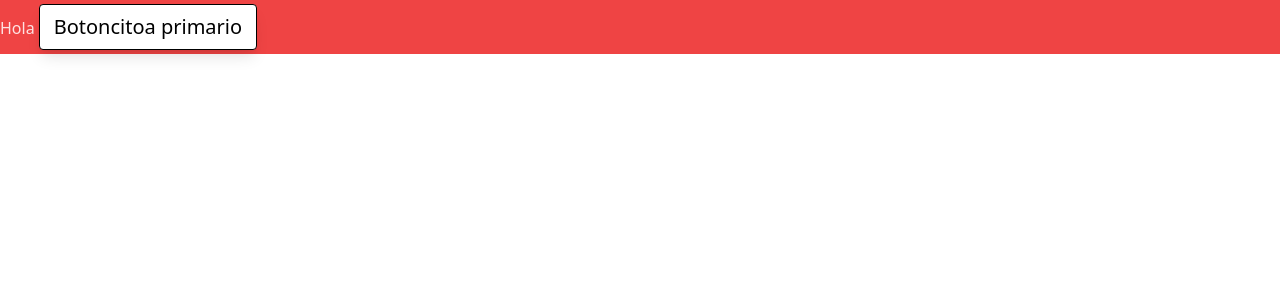
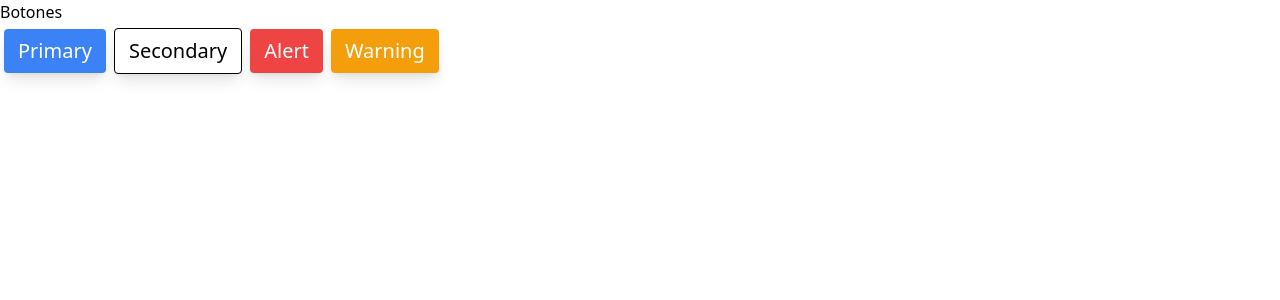
Before and after one commit to domakedev/domakedev-tailwindcss-components, a React (Create React App) app: page / in a window 1280 px wide. Shown: the top 300 px of the page. Built offline with nearby package versions, Linux system fonts and the light colour scheme.

Commit message:
Agregue botones a la pantalla principal

```diff
--- a/src/App.js
+++ b/src/App.js
@@ -1,17 +1,27 @@
-import './App.css';
+import "./App.css";
 
-import Button from './components/atoms/Button';
+import Button from "./components/atoms/Button";
 
 function App() {
   return (
+    <div className="">
+      <h1>Botones</h1>
+      <Button type="primary" size="big">
+        Primary
+      </Button>
 
-    <div className="bg-red-500 text-red-100	">Hola
+      <Button type="secondary" size="big" te>
+        Secondary
+      </Button>
 
-      <Button type="secondary" size="big" text="Botoncitoa primario"></Button>
+      <Button type="alert" size="big">
+        Alert
+      </Button>
 
+      <Button type="warning" size="big">
+        Warning
+      </Button>
     </div>
-
-
   );
 }
 
--- a/src/components/atoms/Button.js
+++ b/src/components/atoms/Button.js
@@ -1,6 +1,6 @@
 import React from 'react'
 
-const Button = ({type, text, onClick, size, ...props}) => {
+const Button = ({type, children, onClick, size, ...props}) => {
 
     let typeInterno, sizeInterno
 
@@ -17,7 +17,9 @@ const Button = ({type, text, onClick, size, ...props}) => {
      active:shadow-none
      shadow-lg
      transition duration-300 ease-in-out transform
-     active:scale-95`
+     active:scale-95
+     overflow-hidden
+     `
 
 
      //Types de boton
@@ -66,7 +68,8 @@ const Button = ({type, text, onClick, size, ...props}) => {
             {...props}
         >
             <span className="absolute w-0 h-0 transition-all duration-300 ease-out bg-white rounded-full group-hover:w-48 group-hover:h-48 opacity-10"></span>
-            <span className="relative">{text}</span>
+            <span className="relative">{children}</span>
+
         </button>
     )
 }
```
Also changed, not shown: 1 other file (tests, documents, lock files or other folders).
